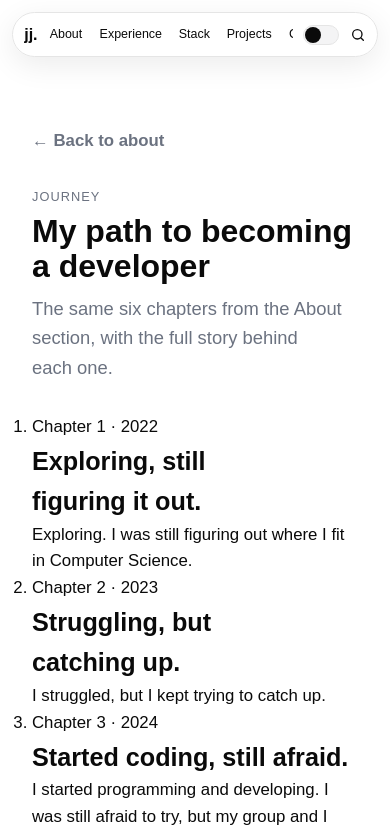
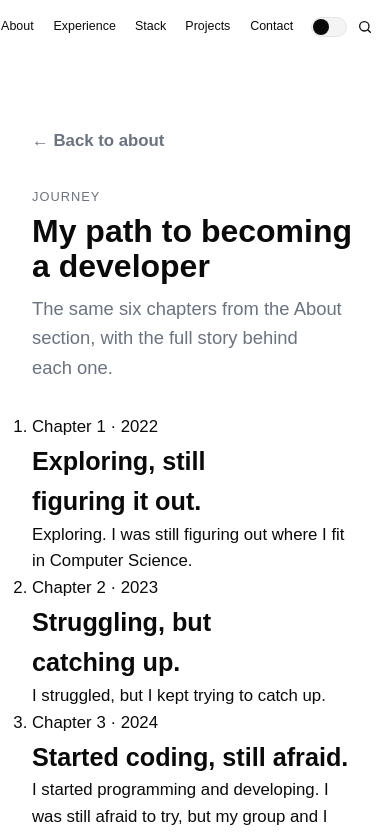
Before and after one commit to JjMcdal/portfolio-jjmcdal, a Next.js app: page /journey in a window 390 px wide. Shown: the top 835 px of the page. Built offline with nearby package versions, Linux system fonts and the light colour scheme.

Commit message:
Fixing the navigation

```diff
--- a/app/globals.css
+++ b/app/globals.css
@@ -17,14 +17,13 @@ section{padding:0}
 #about>.wrap{border-top:1px solid var(--border)}
 [data-theme=dark] .bi{filter:invert(1)}
 
-/* Nav: plain at top, pill after scroll */
-.nav{position:fixed;top:0;left:50%;transform:translateX(-50%);z-index:100;display:flex;align-items:center;gap:1.75rem;width:min(1100px,100%);padding:1.1rem 1.5rem;background:transparent;border:1px solid transparent;border-radius:999px;transition:top .3s,width .3s,padding .3s,background .3s,border-color .3s,box-shadow .3s}
-.nav.pill{top:1rem;width:fit-content;max-width:calc(100% - 1.5rem);padding:.6rem 1.25rem;background:var(--nav-bg);backdrop-filter:blur(12px);border-color:var(--border);box-shadow:var(--shadow)}
+/* Nav: full-width at top, compact pill after scroll */
+.nav{position:fixed;top:0;left:0;z-index:100;display:flex;align-items:center;gap:1.75rem;width:100%;padding:1.1rem 3rem;background:transparent;border:1px solid transparent;border-radius:0;transition:top .3s,left .3s,width .3s,padding .3s,background .3s,border-color .3s,border-radius .3s,box-shadow .3s}
+.nav.pill{top:1rem;left:50%;width:fit-content;max-width:calc(100% - 1.5rem);padding:.6rem 1.25rem;background:var(--nav-bg);backdrop-filter:blur(12px);border-color:var(--border);border-radius:999px;box-shadow:var(--shadow);transform:translateX(-50%)}
 /* Logo: hidden at the top of the home page, fades/slides in after scroll */
-.nav-logo{font-weight:700;letter-spacing:0;font-size:1.1rem;max-width:3rem;overflow:hidden;white-space:nowrap;transition:max-width .3s,opacity .3s,margin .3s}
-/* Negative margin cancels the nav's flex gap so there is no empty space while hidden */
-.nav-logo.hide{max-width:0;opacity:0;margin-right:-1.75rem;pointer-events:none}
-.nav-links{display:flex;gap:1.5rem;margin-right:auto}
+.nav-logo{font-weight:700;letter-spacing:0;font-size:1.1rem;max-width:3rem;overflow:hidden;white-space:nowrap;transition:opacity .2s ease;visibility:visible}
+.nav-logo.hide{max-width:0;margin-right:-1.75rem;opacity:0;visibility:hidden;pointer-events:none;transition:none}
+.nav-links{display:flex;gap:2.25rem;margin-right:auto}
 /* Each link reserves its bold width (via ::after) so the active state doesn't shift neighbors */
 .nav-links a{display:inline-flex;flex-direction:column;align-items:center;font-size:.95rem;font-weight:400;color:var(--text);transition:opacity .2s}
 .nav-links a::after{content:attr(data-label);font-weight:700;height:0;visibility:hidden;overflow:hidden}
@@ -193,11 +192,10 @@ footer{padding:3.5rem 0}
 .empty{text-align:center;color:var(--muted);padding:1rem}
 
 @media(max-width:860px){
-  .nav{top:.75rem;width:calc(100% - 1.5rem);max-width:none;gap:.65rem;padding:.55rem .7rem;background:var(--nav-bg);backdrop-filter:blur(12px);border-color:var(--border);box-shadow:var(--shadow)}
-  .nav.pill{top:.75rem;width:calc(100% - 1.5rem);max-width:none;padding:.55rem .7rem}
-  .nav-logo{display:block;flex:none;max-width:2rem;margin:0;opacity:1;pointer-events:auto;font-size:1rem}
-  .nav-logo.hide{max-width:0;margin-right:-.65rem;opacity:0;pointer-events:none}
-  .nav-links{display:flex;flex:1;min-width:0;gap:.85rem;margin:0;overflow-x:auto;scrollbar-width:none}
+  .nav{top:0;left:0;width:100%;max-width:none;gap:.65rem;padding:.8rem 1rem;border-color:transparent;border-radius:0;box-shadow:none}
+  .nav.pill{top:.75rem;left:50%;width:calc(100% - 1.5rem);max-width:none;padding:.55rem .7rem;border-color:var(--border);border-radius:999px;box-shadow:var(--shadow)}
+  .nav-logo{display:block;flex:none;max-width:2rem;margin:0;font-size:1rem}
+  .nav-links{display:flex;flex:1;min-width:0;gap:1rem;margin:0;overflow-x:auto;scrollbar-width:none}
   .nav-links::-webkit-scrollbar{display:none}
   .nav-links a{flex:none;font-size:.78rem;white-space:nowrap}
   .search-btn{flex:none;order:3;padding:0}
--- a/components/Chrome.tsx
+++ b/components/Chrome.tsx
@@ -54,8 +54,8 @@ export default function Chrome() {
   const dark = useSyncExternalStore(subscribeTheme, getDark, getServerDark);
   const mac = useSyncExternalStore(subscribeNone, getMac, getServerMac);
 
-  // Show the "jj." logo as soon as scrolling starts, or always on project pages.
-  const showLogo = scrolled || !isHome;
+  // Keep the home hero clean; reveal the brand only after the 20px threshold.
+  const showLogo = isHome && scrolled;
 
   const toggleTheme = useCallback(() => {
     const next = document.documentElement.dataset.theme === "dark" ? "light" : "dark";
@@ -93,8 +93,8 @@ export default function Chrome() {
 
   useEffect(() => {
     const onScroll = () => {
-      setScrolled(window.scrollY > 0);
-      setPill(window.scrollY > 40);
+      setScrolled(window.scrollY > 20);
+      setPill(window.scrollY > 20);
       // Scroll-spy: the last section whose top passed 40% of the viewport is "active"
       let cur = "";
       SECTIONS.forEach((id) => {
```
